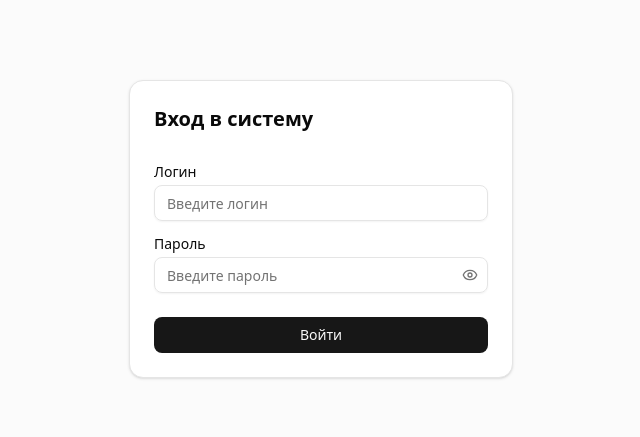
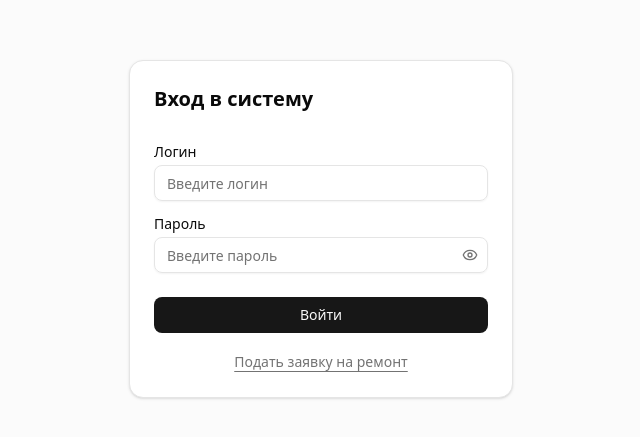
Before and after one commit to totoshka19/repair-service, a Next.js app: page /login in a window 1280 px wide. Shown: the part 171-608 px from the top of the page, without its empty margins (319-959 px from the left). Built offline with nearby package versions, Linux system fonts and the light colour scheme.

Commit message:
feat(login): добавить ссылку на страницу подачи заявки

```diff
--- a/app/login/page.tsx
+++ b/app/login/page.tsx
@@ -101,6 +101,17 @@
               {isSubmitting ? 'Вход…' : 'Войти'}
             </Button>
           </form>
+
+          <div className="mt-4 text-center">
+            <a
+              href="/new-request"
+              target="_blank"
+              rel="noopener noreferrer"
+              className="text-sm text-muted-foreground hover:text-foreground underline underline-offset-4"
+            >
+              Подать заявку на ремонт
+            </a>
+          </div>
         </CardContent>
       </Card>
     </div>
```
Also changed, not shown: 1 other file (tests, documents, lock files or other folders).
